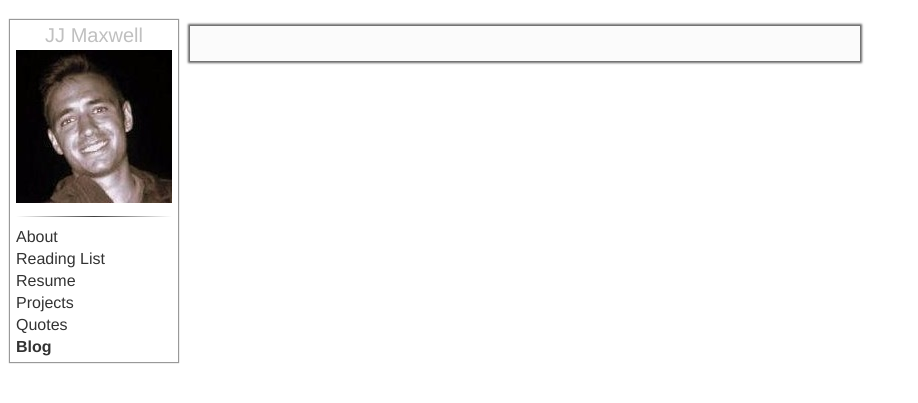
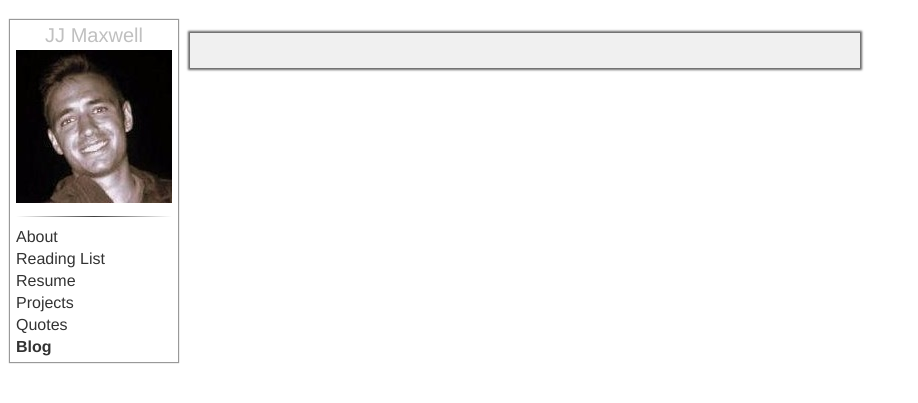
Before and after one commit to jjmaxwell4/personalsite, a Python web app: template templates/permalink.html in a window 1280 px wide. Shown: the top 403 px of the page, without its empty margins (0-918 px from the left). Run offline with Jinja, Linux system fonts and the light colour scheme; the template is opened without the code that fills it, so the values that code supplies are empty.

Commit message:
changed layout sightly

```diff
--- a/static/main.css
+++ b/static/main.css
@@ -115,7 +115,7 @@ A.current {
 }
 
 #resume {
-	width:900px;
+	width:850px;
   font-size:14px;
   background-color: #F0F0F0;
   padding: 10px;
@@ -138,9 +138,10 @@ A.current {
 
 #post {
   width: 650px;
-  background-color: #FBFBFB;
+  background-color: #F0F0F0;
   padding: 10px;
-  margin-top: 5px;
+  margin-top: 12px;
+  margin-bottom: 12px;
   -moz-box-shadow: 0 0 2px 2px #696969;
   -webkit-box-shadow: 0 0 2px 2px#696969;
   box-shadow: 0 0 2px 2px #696969;
```
